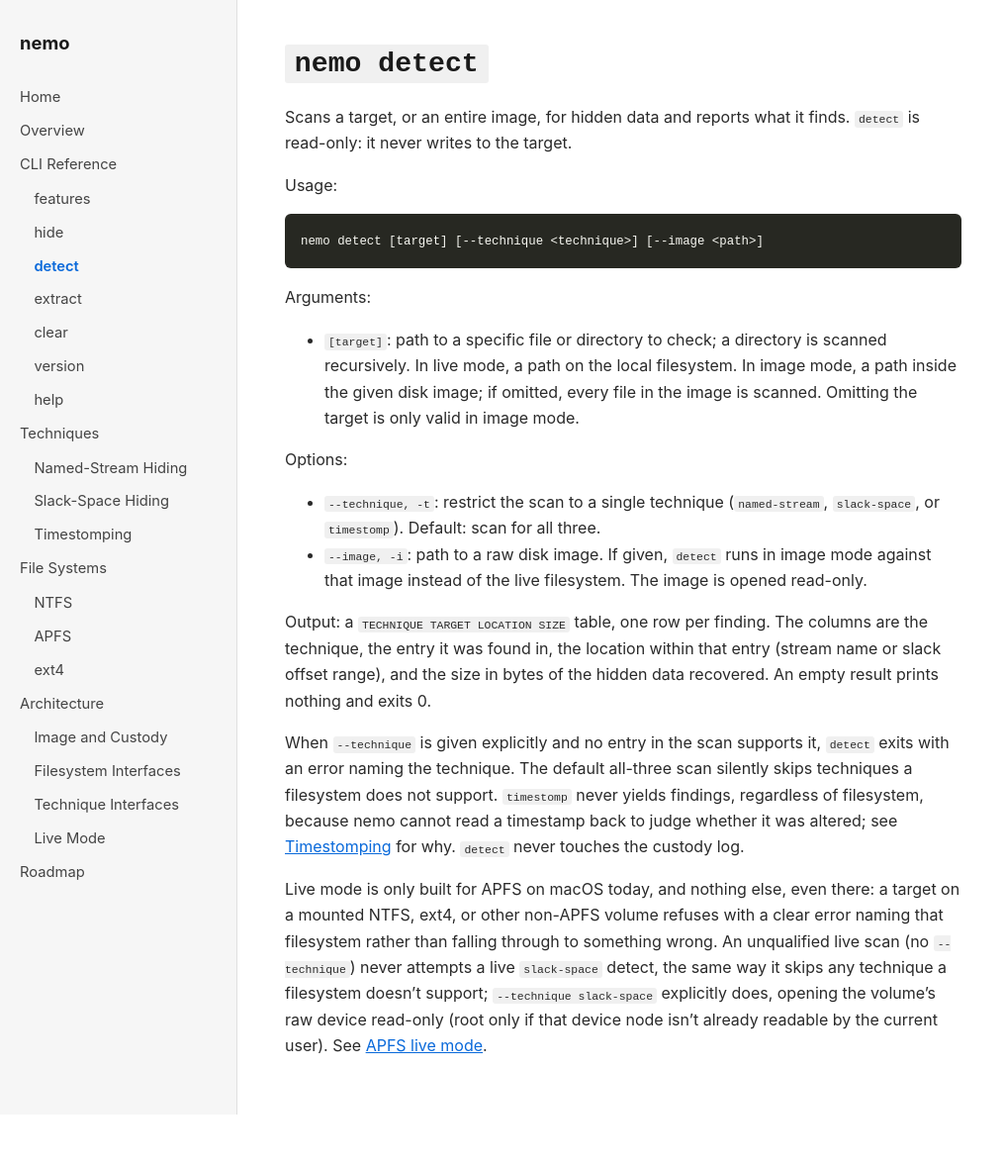
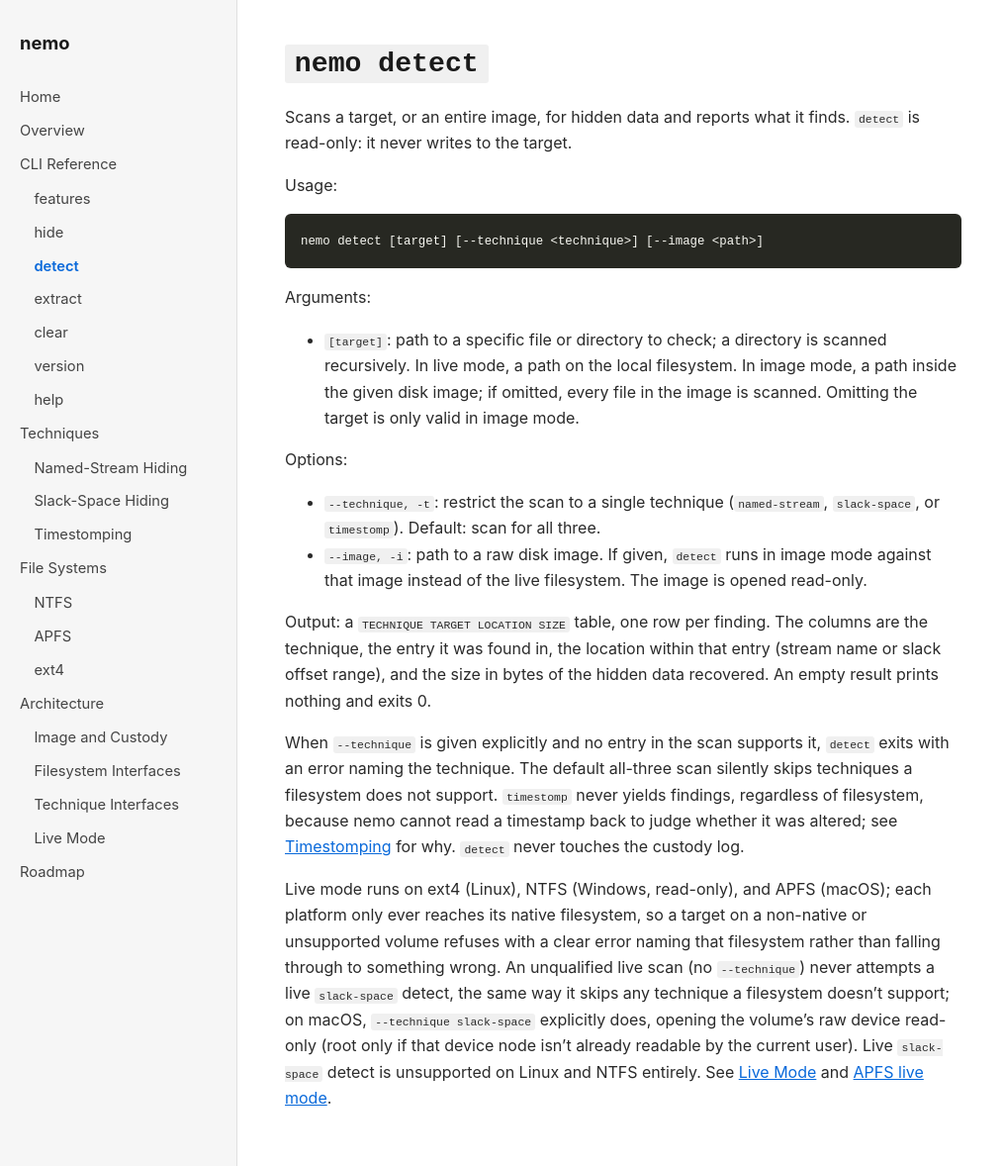
Before and after one commit to sahithyandev/nemo, a Jekyll site: the page built from docs/cli/detect.md, in a window 1280 px wide. Shown: the whole page at 99% size, without its empty margins (0-1015 px from the left). Built offline with Jekyll 4.4.1, drawn with Linux system fonts in a browser that asks for light colours; before the commit the page ends 1126 px from its top, so only the background shows below that.

Commit message:
fix clear and live-mode docs now that both are built
clear.md said "not built yet"; it's shipped, with flags now matching
--help exactly. detect.md, extract.md and apfs.md all claimed live mode
only exists for APFS on macOS, contradicting each other and the NTFS/
ext4 pages, which already describe their own live support

```diff
--- a/docs/cli/detect.md
+++ b/docs/cli/detect.md
@@ -27,11 +27,13 @@
 
 When `--technique` is given explicitly and no entry in the scan supports it, `detect` exits with an error naming the technique. The default all-three scan silently skips techniques a filesystem does not support. `timestomp` never yields findings, regardless of filesystem, because nemo cannot read a timestamp back to judge whether it was altered; see [Timestomping](../techniques/timestomping.html#why-nemos-detect-reports-nothing-for-timestomp) for why. `detect` never touches the custody log.
 
-Live mode is only built for APFS on macOS today, and nothing else, even there: a
-target on a mounted NTFS, ext4, or other non-APFS volume refuses with a clear error
-naming that filesystem rather than falling through to something wrong. An unqualified
-live scan (no `--technique`) never attempts a live `slack-space` detect, the same way
-it skips any technique a filesystem doesn't support; `--technique slack-space`
-explicitly does, opening the volume's raw device read-only (root only if that device
-node isn't already readable by the current user). See [APFS live
-mode](../file-systems/apfs.html#live-mode-macos).
+Live mode runs on ext4 (Linux), NTFS (Windows, read-only), and APFS (macOS); each
+platform only ever reaches its native filesystem, so a target on a non-native or
+unsupported volume refuses with a clear error naming that filesystem rather than
+falling through to something wrong. An unqualified live scan (no `--technique`)
+never attempts a live `slack-space` detect, the same way it skips any technique a
+filesystem doesn't support; on macOS, `--technique slack-space` explicitly does,
+opening the volume's raw device read-only (root only if that device node isn't
+already readable by the current user). Live `slack-space` detect is unsupported
+on Linux and NTFS entirely. See [Live Mode](../architecture/live-mode.html) and
+[APFS live mode](../file-systems/apfs.html#live-mode-macos).
```
Also changed, not shown: docs/cli/clear.md (+10 -8 lines), docs/cli/extract.md (+5 -4 lines), docs/file-systems/apfs.md (+6 -5 lines).
